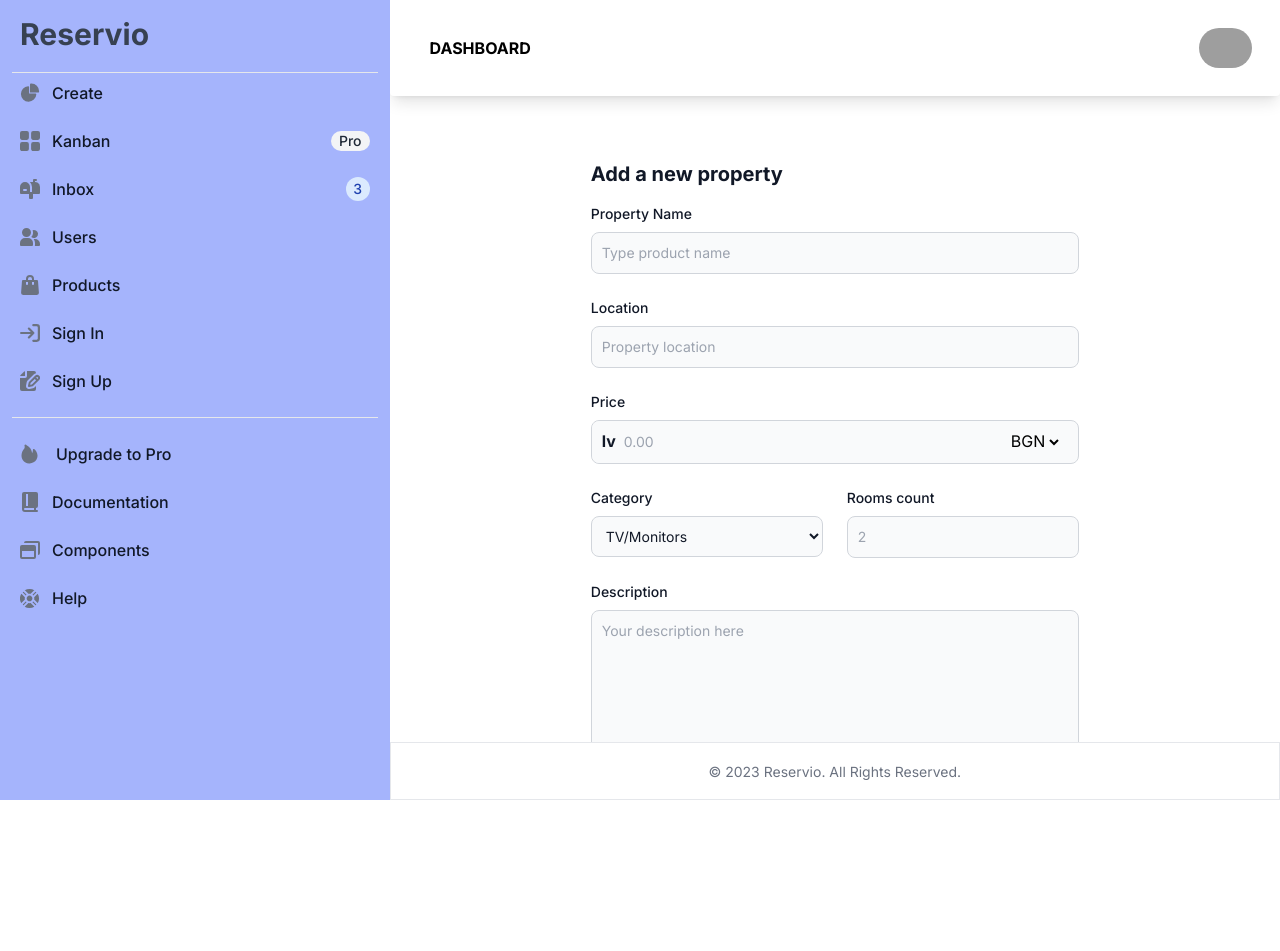
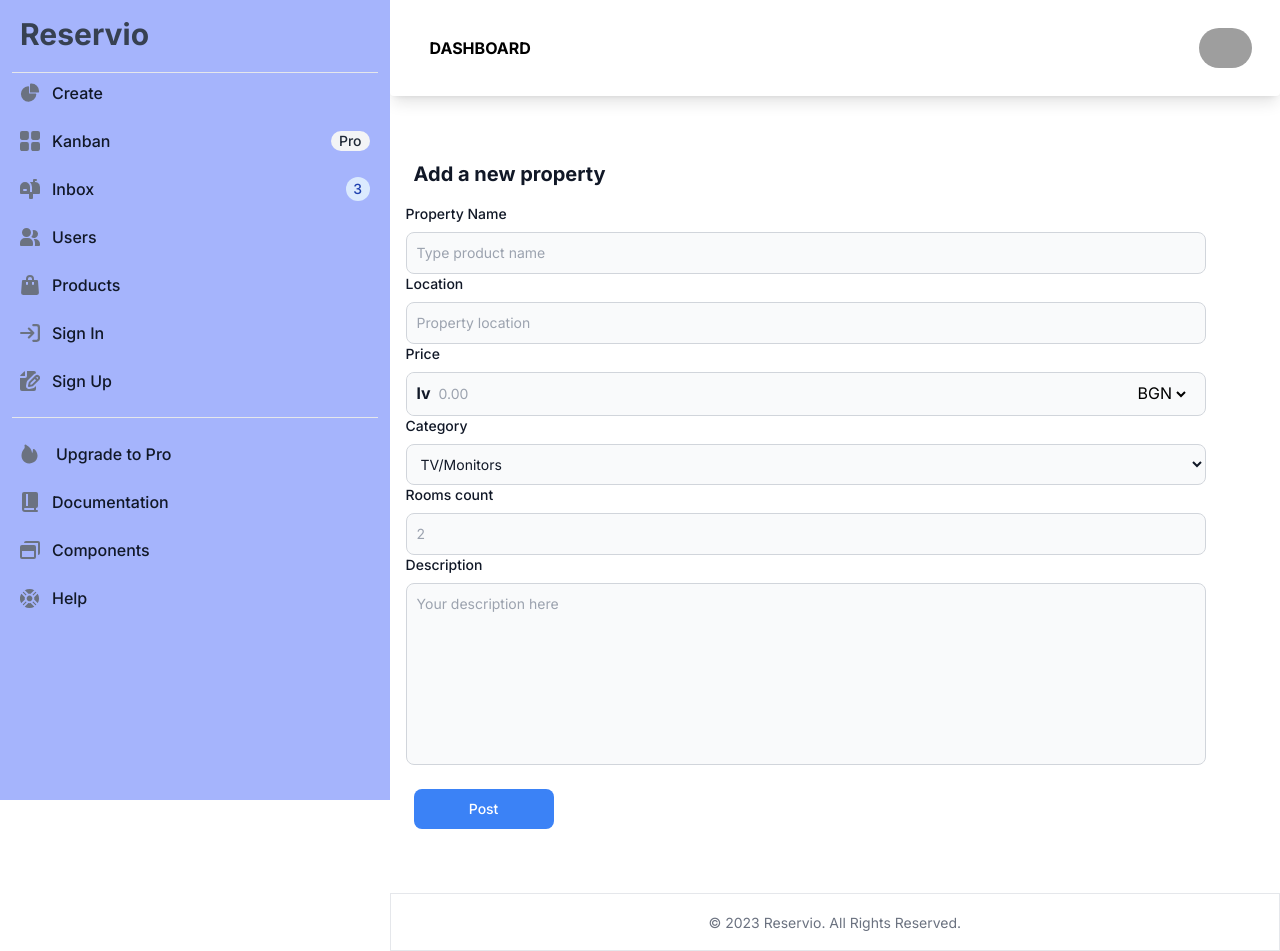
Before and after one commit to stanislavivanov995/real-estate-app-fe, a Next.js app: page /admin/estates/create in a window 1280 px wide. Before the commit the page ends 800 px from the top, so only its background shows below. Built offline with nearby package versions, Linux system fonts and the light colour scheme; grey boxes are pictures that could not be loaded.

Commit message:
redesign create form

```diff
--- a/app/admin/estates/create/page.js
+++ b/app/admin/estates/create/page.js
@@ -4,9 +4,9 @@
 export default function Create() {
   return (
     <DashboardLayout>
-      <section className="dark:bg-gray-900">
+      <section className="dark:bg-gray-900 overflow-auto mx-5 sm:mx-0">
         <div className="py-8 px-4 max-w-2xl lg:py-16">
-          <h2 className="mb-4 text-xl font-bold text-gray-900 dark:text-white">
+          <h2 className="mb-4 sm:ml-2 ml-0 text-xl font-bold text-gray-900 dark:text-white">
             Add a new property
           </h2>
           <CreateForm />
--- a/components/layouts/Create/CreateForm.jsx
+++ b/components/layouts/Create/CreateForm.jsx
@@ -7,8 +7,9 @@
   const [selectedCurrency, setSelectedCurrency] = useState("lv");
 
   return (
-    <form action="post">
-      <div className="grid gap-4 sm:grid-cols-2 sm:gap-6">
+    <form action="post" className="">
+      <div className="flex sm:flex-row  flex-col justify-between sm:w-[90em] w-[22em] sm:items-start items-center">
+        <div className="sm:w-[50em] w-[22em]">
           <div className="sm:col-span-2">
             <label
               htmlFor="name"
@@ -120,11 +121,12 @@
             <textarea
               id="description"
               rows="8"
-            className="block p-2.5 w-full text-sm text-gray-900 bg-gray-50 rounded-lg border border-gray-300 dark:bg-gray-700 dark:border-gray-600 dark:placeholder-gray-400 dark:text-white dark:focus:ring-primary-500 dark:focus:border-primary-500"
+              className="block p-2.5 w-full text-sm resize-none text-gray-900 bg-gray-50 rounded-lg border border-gray-300 dark:bg-gray-700 dark:border-gray-600 dark:placeholder-gray-400 dark:text-white dark:focus:ring-primary-500 dark:focus:border-primary-500"
               placeholder="Your description here"
             ></textarea>
           </div>
-        <div className="sm:col-span-2">
+        </div>
+        <div className="sm:col-span-2 sm:w-[35em] w-[22em]">
           <label
             htmlFor="dropzone-file"
             className="block mb-2 text-sm font-medium text-gray-900 dark:text-white"
@@ -167,7 +169,7 @@
       </div>
       <button
         type="submit"
-        className="inline-flex items-center px-5 py-2.5 mt-4 sm:mt-6 text-sm font-medium text-center text-white bg-blue-500 rounded-lg focus:ring-4 focus:ring-primary-200 dark:focus:ring-primary-900 hover-bg-primary-800"
+        className="items-center sm:ml-2 ml-0 w-[25em] sm:w-[10em] px-5 py-2.5 mt-4 sm:mt-6 text-sm font-medium text-center text-white bg-blue-500 rounded-lg focus:ring-4 focus:ring-primary-200 dark:focus:ring-primary-900 hover-bg-primary-800"
       >
         Post
       </button>
--- a/components/layouts/DashboardLayout/DashboardLayout.js
+++ b/components/layouts/DashboardLayout/DashboardLayout.js
@@ -8,7 +8,7 @@
       <Sidebar />
       <div className="flex flex-col w-screen h-full">
         <Header />
-        <div className="overflow-y-auto m-auto custom-scrollbar">
+        <div className=" custom-scrollbar">
           {children}
         </div>
         <Footer />
--- a/package.json
+++ b/package.json
@@ -12,6 +12,7 @@
     "eslint-config-prettier": "^9.0.0",
     "eslint-config-standard": "^17.1.0",
     "eslint-plugin-tailwindcss": "^3.13.0",
+    "flowbite-react": "^0.6.4",
     "formik": "^2.4.5",
     "next": "13.5.6",
     "prettier": "^3.0.3",
```
Also changed, not shown: 1 other file (tests, documents, lock files or other folders). Lines whose indentation alone changed are shown as unchanged.
